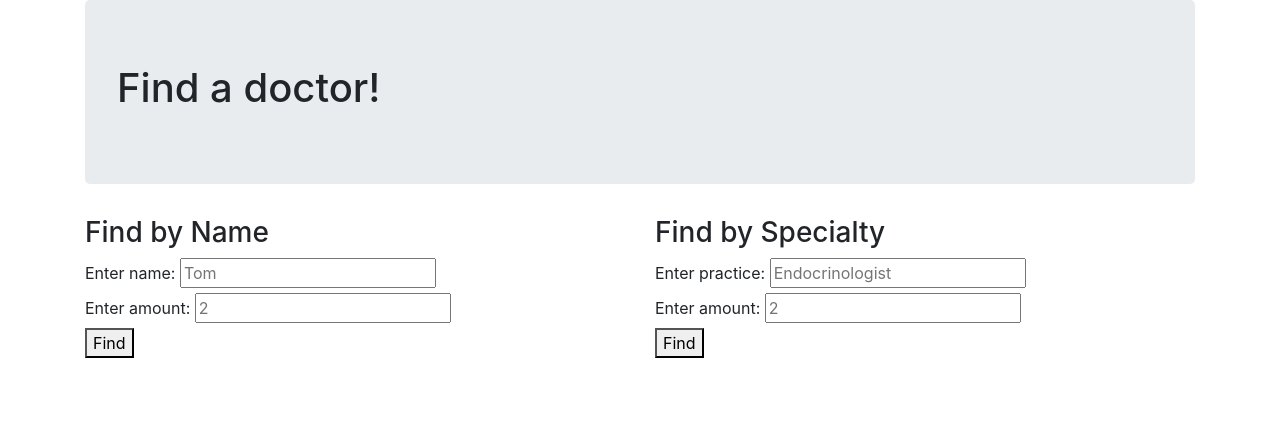
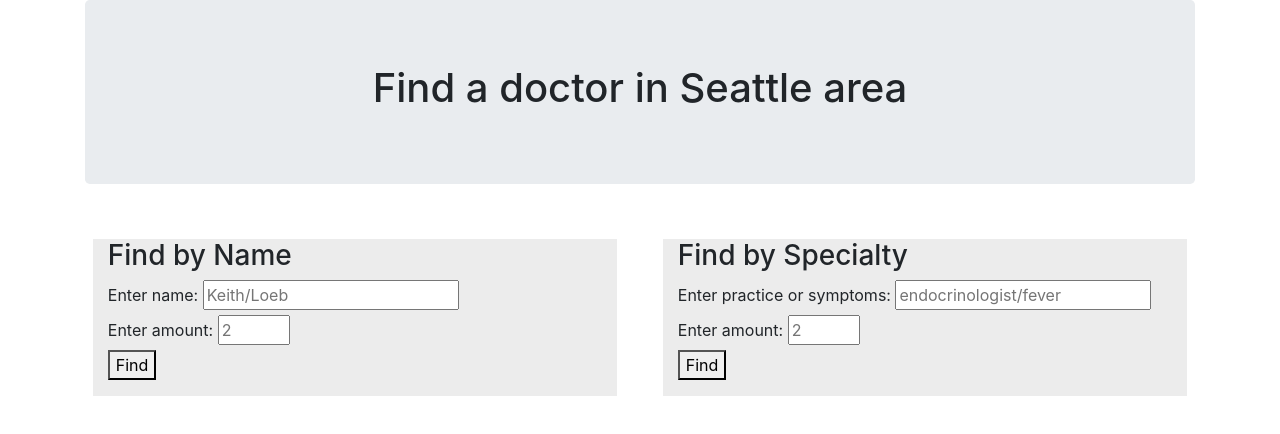
Before and after one commit to owysocky/Doctor-API, a website built with webpack: page src/index.html in a window 1280 px wide. Built offline with nearby package versions, Linux system fonts and the light colour scheme.

Commit message:
fix buggs add styles

```diff
--- a/src/doctor.js
+++ b/src/doctor.js
@@ -64,9 +64,7 @@ export class DocService{
        let result = "";
        for (let i = 0; i < response.data.length; i++) {
          if(response.data[i].practices[0].website){
-          let temp = "";
-          temp += response.data[i].practices[0].website;
-          result = "<li>" + temp.slice(0,40) + "<li><br>";
+          result = "<li>" + response.data[i].practices[0].website + "<li><br>";
          }else{
            result += "<li>None<li><br>";
          }
--- a/src/index.html
+++ b/src/index.html
@@ -5,35 +5,36 @@
   <body>
     <div class="container">
       <div class="jumbotron">
-        <h1>Find a doctor!</h1>
+        <h1>Find a doctor in Seattle area</h1>
       </div>
 
       <div class="row">
-        <div class="panel col sm">
-          <h3 class="panel-title">Find by Name</h3>
+        <div class="well col sm">
+          <h3>Find by Name</h3>
           <form id="name-form">
                <label for="name">Enter name:</label>
-               <input id="name" placeholder="Tom" type="text" required>
+               <input id="name" placeholder="Keith/Loeb" type="text" required>
                <br>
                <label for="count">Enter amount:</label>
-               <input id="count" placeholder="2" type="text" >
+               <input id="count" placeholder="2" size="2" type="text" >
                <br>
                <button type="submit">Find</button>
           </form>
         </div>
-        <div class="panel col sm">
-          <h3 class="panel-title">Find by Specialty</h3>
+        <div class="well col sm">
+          <h3>Find by Specialty</h3>
           <form id="practice-form">
-               <label for="practice">Enter practice:</label>
-               <input id="practice" placeholder="Endocrinologist" type="text" required>
+               <label for="practice">Enter practice or symptoms:</label>
+               <input id="practice" placeholder="endocrinologist/fever" type="text" required>
                <br>
                <label for="count">Enter amount:</label>
-               <input id="count" placeholder="2" type="text" >
+               <input id="count" placeholder="2" size="2" type="text" >
                <br>
                <button type="submit">Find</button>
           </form>
         </div>
       </div>
+      <h3 class="error"></h3>
 
       <table class="table">
         <thead>
--- a/src/styles.css
+++ b/src/styles.css
@@ -4,3 +4,12 @@ ul, li {
 .table{
   display: none;
 }
+
+.well{
+  background-color: #ECECEC;
+  margin: 2%;
+}
+
+h1{
+  text-align: center;
+}
```
Also changed, not shown: README.md.
